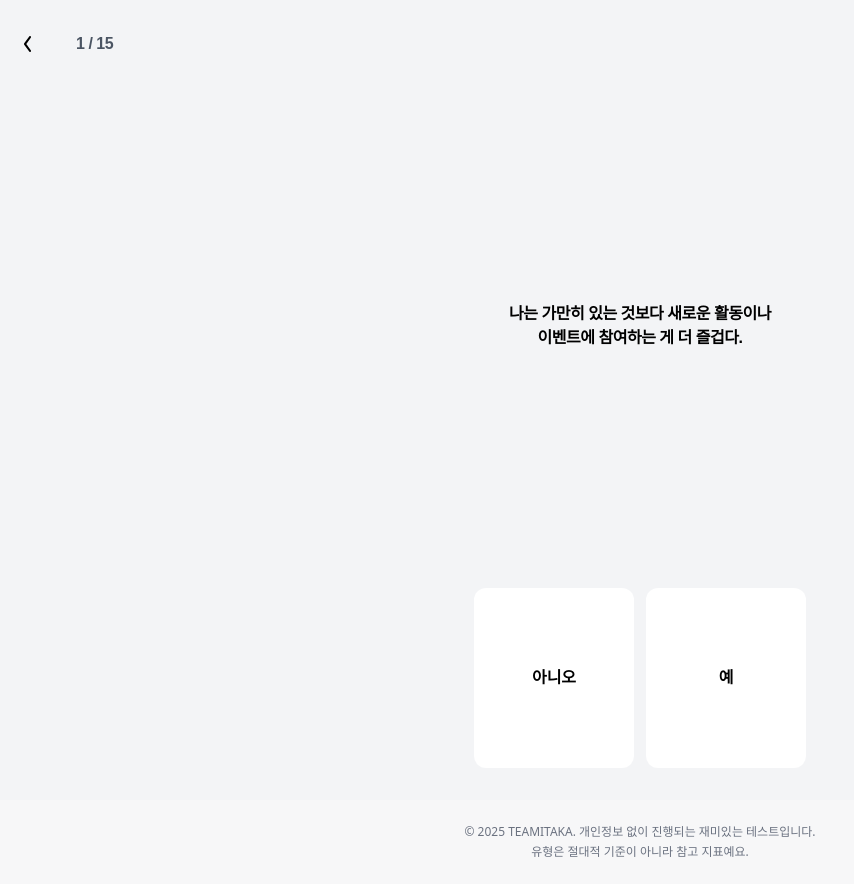
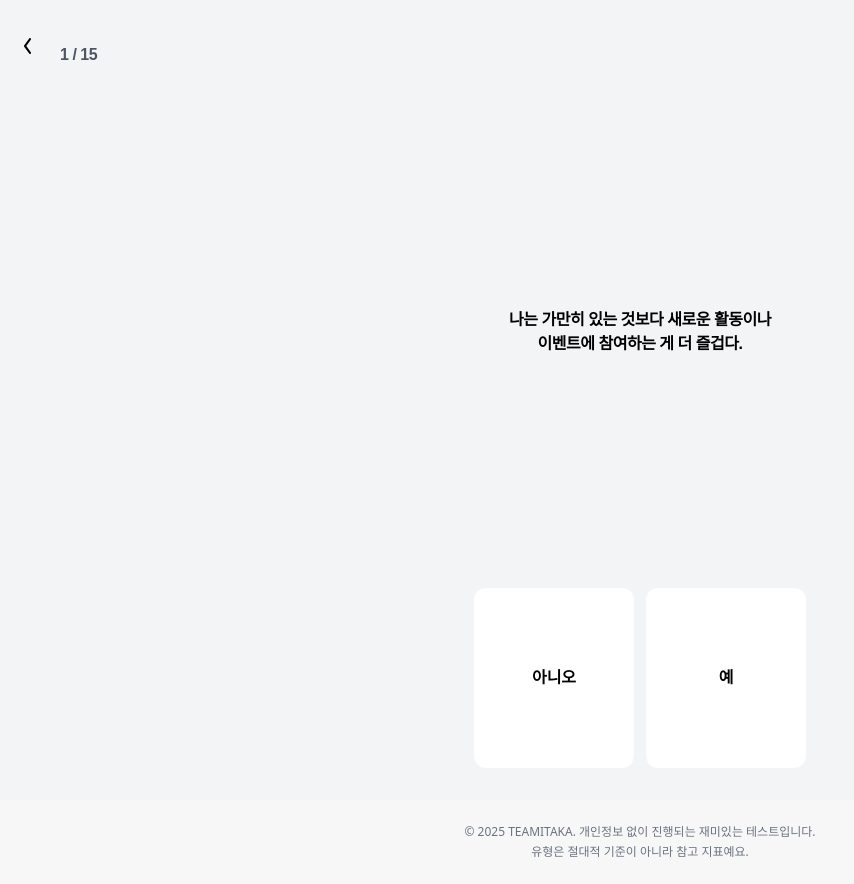
Before and after one commit to TeamKoHong/teamitaka-type, a Next.js app: page /quiz in a window 1280 px wide. Shown: the whole page, without its empty margins (0-854 px from the left). Built offline with nearby package versions, Linux system fonts and the light colour scheme.

Commit message:
Move quiz progress below back button

```diff
--- a/components/QuestionCard.tsx
+++ b/components/QuestionCard.tsx
@@ -90,10 +90,10 @@ export default function QuestionCard({
         </div>
       ) : (
         <>
-          {/* 뒤로가기 바 - 좌측 정렬 */}
-          <div className="flex-shrink-0 h-16 flex items-center px-4 pt-6">
+          {/* 뒤로가기 바 - 세로 배치 */}
+          <div className="flex-shrink-0 px-4 pt-6">
             <button
-              className="p-2 mr-4"
+              className="p-2 mb-2"
               onClick={onBack || (() => window.history.back())}
               aria-label="뒤로가기"
             >
```
